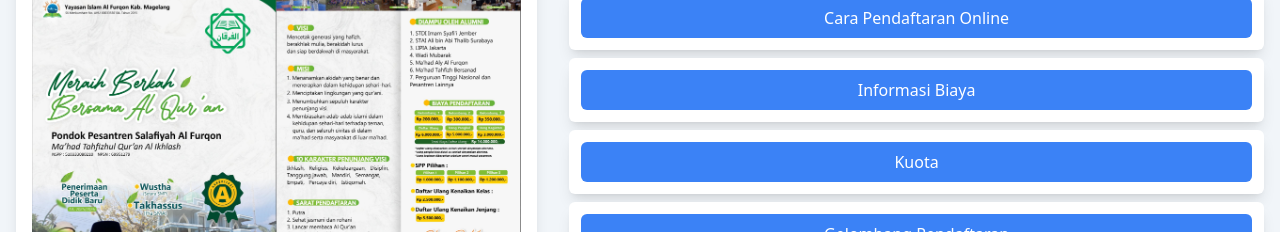
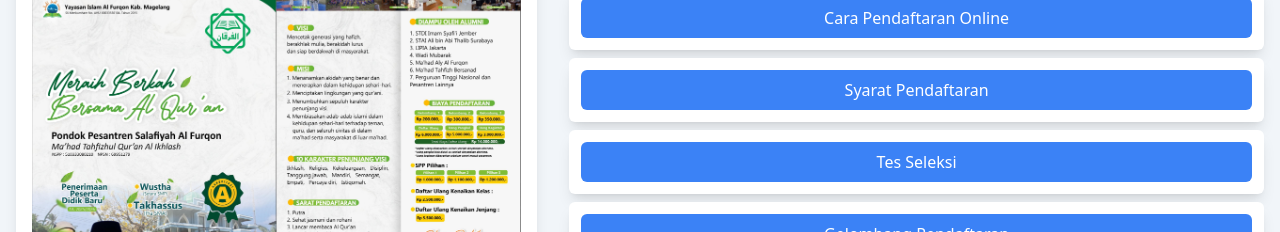
Before and after one commit to anwarchoirawr/pendaftaran-pps, a React (Vite) app: page /pendaftaran in a window 1280 px wide. Shown: the part 558-790 px from the top of the page. Built offline with nearby package versions, Linux system fonts and the light colour scheme.

Commit message:
merubah isi acordion

```diff
--- a/src/components/Pendaftaran/Pendaftaran.jsx
+++ b/src/components/Pendaftaran/Pendaftaran.jsx
@@ -109,11 +109,11 @@
                 className="w-full bg-blue-500 text-white text-center px-4 py-2 text-left rounded-md focus:outline-none"
                 onClick={() => handleToggle(2)}
               >
-                Informasi Biaya
+                Syarat Pendaftaran
               </button>
               {activeIndex === 2 && (
                 <div className="bg-gray-200 dark:bg-slate-700 text-slate-600 dark:text-slate-400 p-2 rounded-md mt-2 max-h-32 overflow-y-auto">
-                  <p>Biaya pendaftaran adalah Rp. 300.000. Biaya ini sudah termasuk ujian awal dan administrasi.</p>
+                  <p>1.Putra. 2.Sehat jasmani dan rohani.  3.Lancar membaca Al Qur'an. 4.Mendapatkan izin ortu/wali. 5.Surat Ket Bebas TBC,hepatitis A & B serta kk dikumpulkan saat pendaftaran</p>
                 </div>
               )}
             </div>
@@ -124,11 +124,11 @@
                 className="w-full text-center bg-blue-500 text-white px-4 py-2 text-left rounded-md focus:outline-none"
                 onClick={() => handleToggle(3)}
               >
-                Kuota
+                Tes Seleksi
               </button>
               {activeIndex === 3 && (
                 <div className="bg-gray-200 dark:bg-slate-700 text-slate-600 dark:text-slate-400 p-2 rounded-md mt-2 max-h-32 overflow-y-auto">
-                  <p>Kuota yang diterima adalah 60 siswa untuk setiap angkatan.</p>
+                  <p>1.Tes tahfizh. 2.Tes wawancara calon santri. 3.Tes wawancara wali</p>
                 </div>
               )}
             </div>
@@ -143,7 +143,7 @@
               </button>
               {activeIndex === 4 && (
                 <div className="bg-gray-200 dark:bg-slate-700 text-slate-600 dark:text-slate-400 p-2 rounded-md mt-2 max-h-32 overflow-y-auto">
-                  <p>Gelombang pendaftaran terdiri dari 3 gelombang: Gelombang 1 (Januari - Maret), Gelombang 2 (April - Juni), Gelombang 3 (Juli - September).</p>
+                  <p>Gelombang pendaftaran terdiri dari 3 gelombang: Gelombang 1 (7 Oktober - 9 November 2024), Gelombang 2 (9 Desember - 1 Febuari 2025), Gelombang 3 (3 Maret- Kuota Terpenuhi).</p>
                 </div>
               )}
             </div>
```
